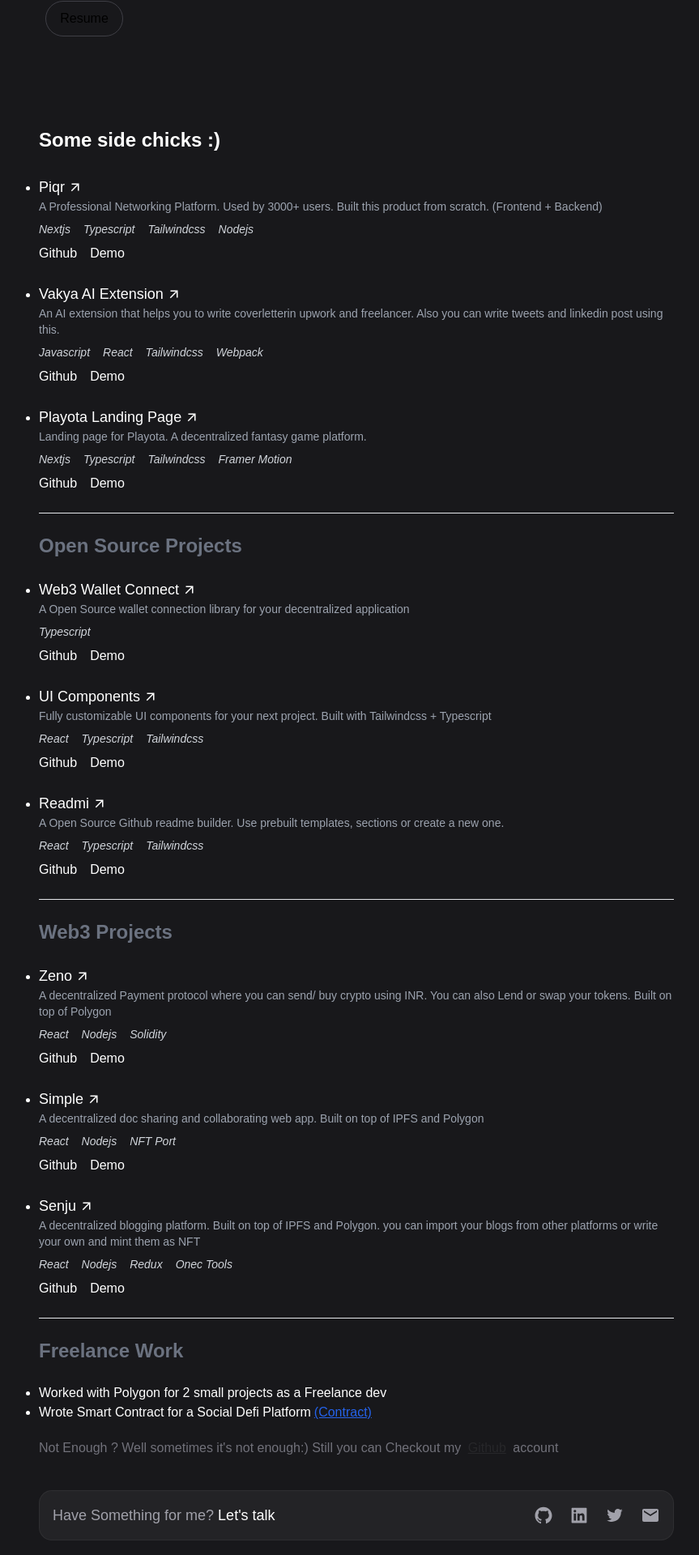
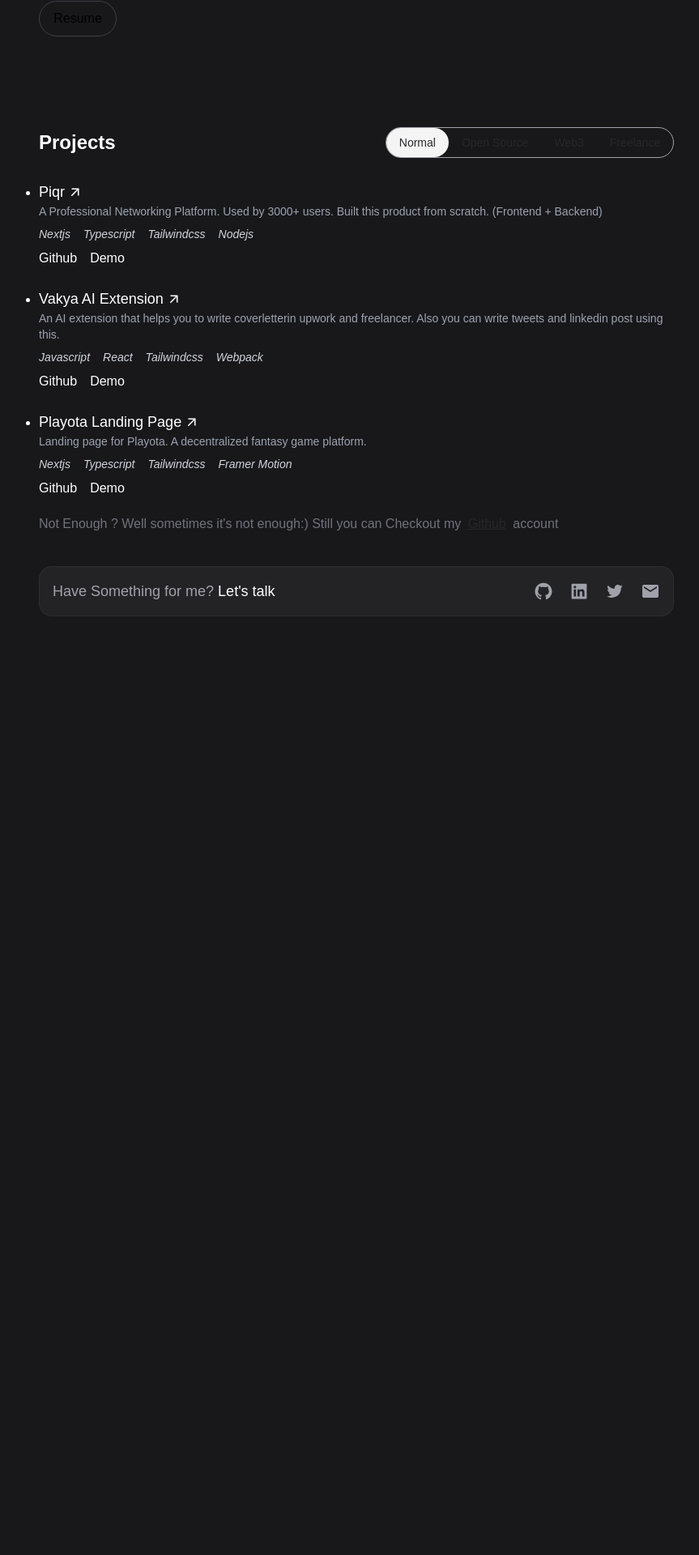
Before and after one commit to starc007/saurabh, a React (Vite) app: page / in a window 1280 px wide. Shown: the part 463-2383 px from the top of the page at 81% size, without its empty margins (200-1063 px from the left). After the commit the page ends 1264 px from the top, so only its background shows below. Built offline with nearby package versions, Linux system fonts and the light colour scheme.

Commit message:
update: resume and ui

```diff
--- a/src/components/About.tsx
+++ b/src/components/About.tsx
@@ -4,7 +4,7 @@
   return (
     <div className="md:py-28 py-12 flex items-center">
       <div className="flex flex-col md:flex-row  justify-between w-full">
-        <div className="md:w-full md:px-2">
+        <div className="md:w-full">
           <p className="text-3xl sm:text-5xl font-bold animate1 dark:text-white text-zinc-800">
             Saurabh Chauhan
           </p>
--- a/src/components/Navbar.tsx
+++ b/src/components/Navbar.tsx
@@ -21,7 +21,7 @@
         alt="logo"
         className="w-10 h-10 rounded-full object-cover object-center"
       />
-      <div className="flex items-center text-xs sm:text-sm border dark:border-zinc-700 border-zinc-400 rounded-full">
+      {/* <div className="flex items-center text-xs sm:text-sm border dark:border-zinc-700 border-zinc-400 rounded-full">
         {navLinks.map((link) => (
           <a
             key={link.title}
@@ -31,7 +31,7 @@
             {link.title}
           </a>
         ))}
-      </div>
+      </div> */}
     </div>
   );
 };
--- a/src/components/Work.tsx
+++ b/src/components/Work.tsx
@@ -1,3 +1,4 @@
+import { useState } from "react";
 import { MdArrowOutward } from "react-icons/md";
 
 const Details = [
@@ -81,6 +82,20 @@
     tech: ["React", "Nodejs", "Redux", "Onec Tools"],
     isDapp: true,
   },
+  {
+    title: "Polygon Freelance Work",
+    description:
+      "Worked with Polygon for 2 small projects as a Freelance dev - Frontend",
+    tech: ["React"],
+    isFreelance: true,
+  },
+  {
+    title: "Social Defi",
+    description: "Wrote Smart Contract for a Social Defi Platform",
+    tech: ["Solidity", "hardhat"],
+    demo: "https://basescan.org/address/0x3158535153Ad4259f2e21763D0Eb566Ee9DaEA78#code",
+    isFreelance: true,
+  },
 ];
 
 const DetailsComponent = ({
@@ -90,8 +105,8 @@
     title: string;
     description: string;
     tech: string[];
-    github: string;
-    demo: string;
+    github?: string;
+    demo?: string;
   };
 }) => {
   return (
@@ -117,6 +132,7 @@
               ))}
             </div>
             <div className="flex mt-2 space-x-4 items-center">
+              {data.github && (
                 <a
                   href={data.github}
                   target="_blank"
@@ -124,6 +140,8 @@
                 >
                   Github
                 </a>
+              )}
+              {data.demo && (
                 <a
                   href={data.demo}
                   target="_blank"
@@ -131,6 +149,7 @@
                 >
                   Demo
                 </a>
+              )}
             </div>
           </div>
         </li>
@@ -139,62 +158,78 @@
   );
 };
 
+const menu = [
+  {
+    id: 1,
+    title: "Normal",
+  },
+  {
+    id: 2,
+    title: "Open Source",
+  },
+  {
+    id: 3,
+    title: "Web3",
+  },
+  {
+    id: 4,
+    title: "Freelance",
+  },
+];
+
 const Work = () => {
-  const workWithOSS = Details.filter((detail) => detail?.isOSS);
-  const workWithoutOSS = Details.filter(
-    (detail) => !detail?.isOSS && !detail?.isDapp
+  const [selected, setSelected] = useState("Normal");
+
+  const [data, setData] = useState(
+    Details.filter(
+      (detail) => !detail?.isOSS && !detail?.isDapp && !detail?.isFreelance
+    )
   );
-  const workWithDapp = Details.filter(
-    (detail) => detail?.isDapp && !detail?.isOSS
+
+  const handleClicked = (title: string) => {
+    setSelected(title);
+    if (title === "Normal") {
+      setData(
+        Details.filter(
+          (detail) => !detail?.isOSS && !detail?.isDapp && !detail?.isFreelance
+        )
       );
+    } else if (title === "Open Source") {
+      setData(Details.filter((detail) => detail?.isOSS));
+    } else if (title === "Web3") {
+      setData(Details.filter((detail) => detail?.isDapp));
+    } else if (title === "Freelance") {
+      setData(Details.filter((detail) => detail?.isFreelance));
+    }
+  };
 
   return (
     <section id="projects" className="py-">
-      <p className="text-2xl text-white font-semibold">Some side chicks :)</p>
+      <div className="flex justify-between items-center flex-wrap gap-4">
+        <p className="text-2xl text-white font-semibold">Projects</p>
+
+        <div className="flex items-center text-xs sm:text-sm border dark:border-zinc-700 border-zinc-400 rounded-full w-max">
+          {menu.map((link) => (
+            <button
+              onClick={() => handleClicked(link.title)}
+              key={link.title}
+              className={`dark:text-white text-zinc-800 dark:hover:bg-white/5 hover:bg-zinc-100 rounded-full py-2 px-4 transition duration-500 ${
+                selected === link.title
+                  ? "bg-zinc-100 dark:bg-white/5"
+                  : "bg-transparent"
+              }`}
+            >
+              {link.title}
+            </button>
+          ))}
+        </div>
+      </div>
+
       <div className="mt-7 flex flex-col space-y-6">
-        {workWithoutOSS.map((detail) => (
+        {data.map((detail) => (
           <DetailsComponent data={detail} key={detail.title} />
         ))}
-        <hr className="border-gray-200 dark:border-gray-700" />
-
-        <p className="text-2xl text-gray-500 font-semibold">
-          Open Source Projects
-        </p>
-        {workWithOSS.map((detail) => (
-          <DetailsComponent data={detail} key={detail.title} />
-        ))}
-
-        <hr className="border-gray-200 dark:border-gray-700" />
-        <p className="text-2xl text-gray-500 font-semibold">Web3 Projects</p>
-        {workWithDapp.map((detail) => (
-          <DetailsComponent data={detail} key={detail.title} />
-        ))}
-        <hr className="border-gray-200 dark:border-gray-700" />
-        <p className="text-2xl text-gray-500 font-semibold">Freelance Work</p>
-        <ul className="text-white list-disc">
-          <li>Worked with Polygon for 2 small projects as a Freelance dev</li>
-          <li>
-            Wrote Smart Contract for a Social Defi Platform
-            <a
-              href="https://basescan.org/address/0x3158535153Ad4259f2e21763D0Eb566Ee9DaEA78#code"
-              target="_blank"
-              className="text-blue-600 underline font-medium px-1"
-            >
-              (Contract)
-            </a>
-          </li>
-        </ul>
       </div>
-      {/* {count < Details?.length && (
-        <div className="flex justify-center mt-5">
-          <button
-            onClick={() => setCount(count + 2)}
-            className="flex items-center dark:text-white text-zinc-800 font-medium dark:hover:bg-white/5 hover:bg-zinc-100 px-3 h-10 rounded-lg transition-all duration-500"
-          >
-            Show more
-          </button>
-        </div>
-      )} */}
       <p className="dark:text-zinc-400 text-zinc-500 mt-5">
         Not Enough ? Well sometimes it's not enough:) Still you can Checkout my{" "}
         <a
```
Also changed, not shown: 1 other file (tests, documents, lock files or other folders). Lines whose indentation alone changed are shown as unchanged.
